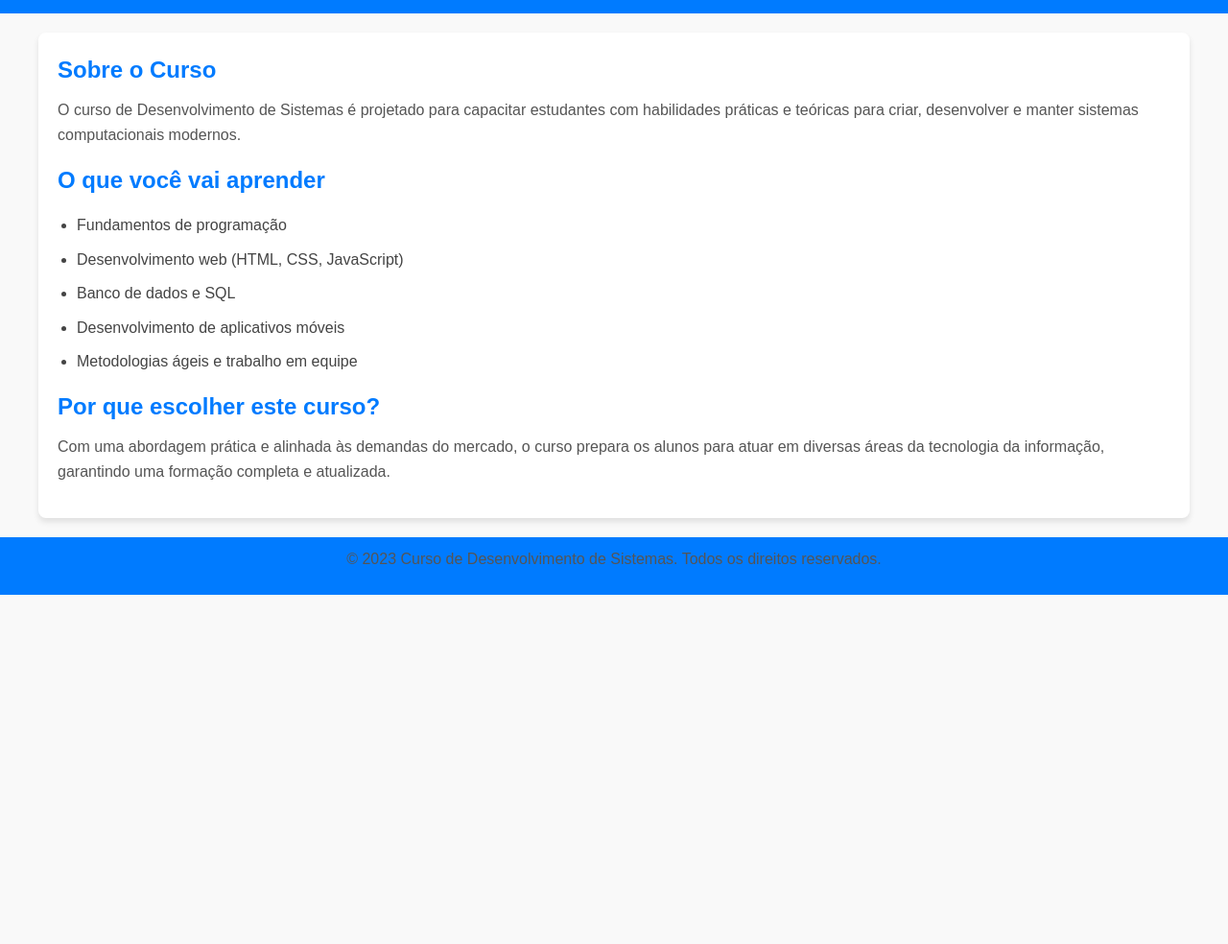
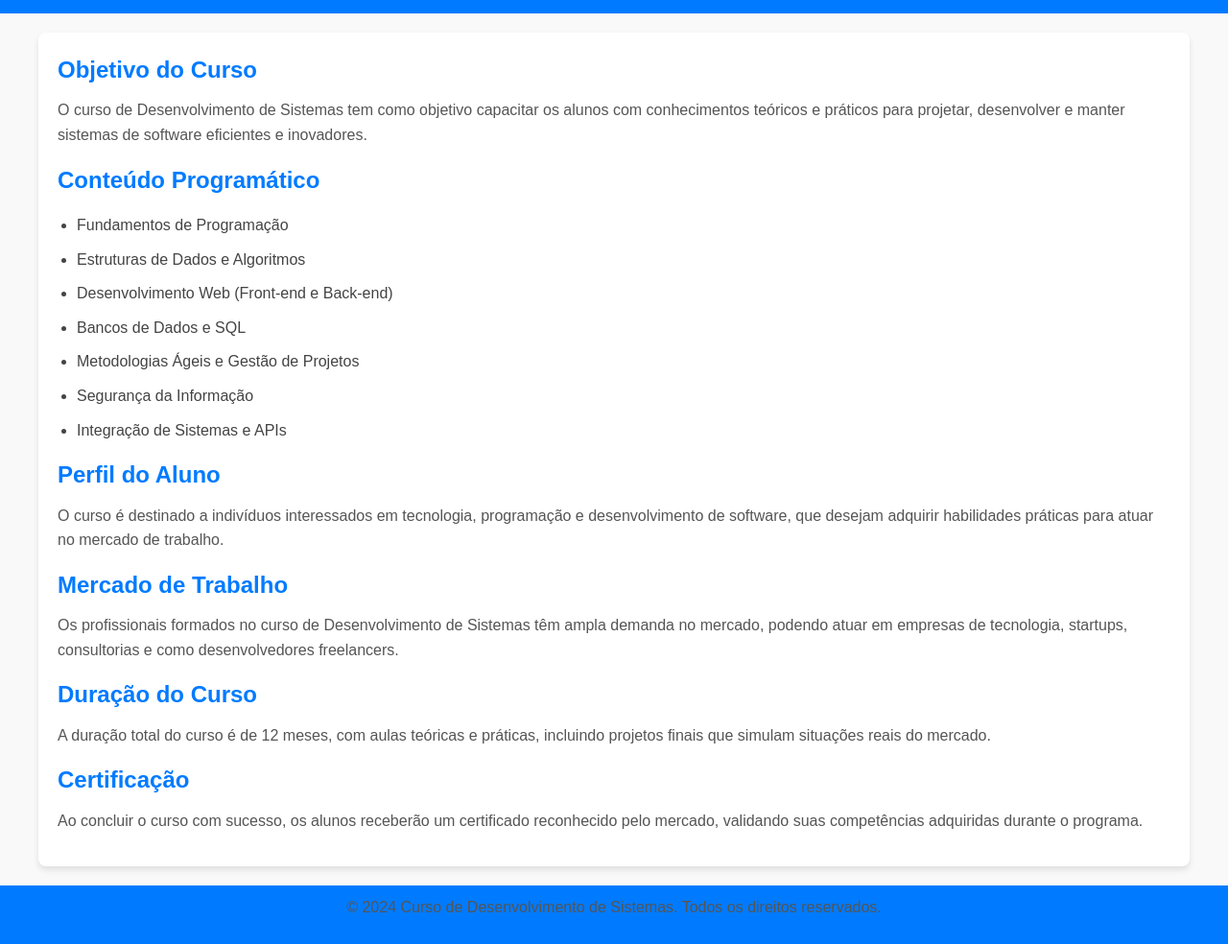
Before and after one commit to Jubilau-with-parkison/Aula-git-de-quarta, a plain HTML site: page Sobre.html in a window 1280 px wide. Shown: the part 90-1074 px from the top of the page at 96% size. Before the commit the page ends 800 px from the top, so only its background shows below. Drawn offline with Linux system fonts and the light colour scheme.

Commit message:
jeito profissional de IA

```diff
--- a/Sobre.html
+++ b/Sobre.html
@@ -70,31 +70,51 @@
     </style>
 </head>
 <body>
+    <!-- Crie o conteúdo principal -->
     <header>
-        <h1>Curso de Desenvolvimento de Sistemas</h1>
+        <h1>Sobre o Curso de Desenvolvimento de Sistemas</h1>
     </header>
     <main>
         <section>
-            <h2>Sobre o Curso</h2>
-            <p>O curso de Desenvolvimento de Sistemas é projetado para capacitar estudantes com habilidades práticas e teóricas para criar, desenvolver e manter sistemas computacionais modernos.</p>
+            <h2>Objetivo do Curso</h2>
+            <p>O curso de Desenvolvimento de Sistemas tem como objetivo capacitar os alunos com conhecimentos teóricos e práticos para projetar, desenvolver e manter sistemas de software eficientes e inovadores.</p>
         </section>
+
         <section>
-            <h2>O que você vai aprender</h2>
+            <h2>Conteúdo Programático</h2>
             <ul>
-                <li>Fundamentos de programação</li>
-                <li>Desenvolvimento web (HTML, CSS, JavaScript)</li>
-                <li>Banco de dados e SQL</li>
-                <li>Desenvolvimento de aplicativos móveis</li>
-                <li>Metodologias ágeis e trabalho em equipe</li>
+                <li>Fundamentos de Programação</li>
+                <li>Estruturas de Dados e Algoritmos</li>
+                <li>Desenvolvimento Web (Front-end e Back-end)</li>
+                <li>Bancos de Dados e SQL</li>
+                <li>Metodologias Ágeis e Gestão de Projetos</li>
+                <li>Segurança da Informação</li>
+                <li>Integração de Sistemas e APIs</li>
             </ul>
         </section>
+
         <section>
-            <h2>Por que escolher este curso?</h2>
-            <p>Com uma abordagem prática e alinhada às demandas do mercado, o curso prepara os alunos para atuar em diversas áreas da tecnologia da informação, garantindo uma formação completa e atualizada.</p>
+            <h2>Perfil do Aluno</h2>
+            <p>O curso é destinado a indivíduos interessados em tecnologia, programação e desenvolvimento de software, que desejam adquirir habilidades práticas para atuar no mercado de trabalho.</p>
+        </section>
+
+        <section>
+            <h2>Mercado de Trabalho</h2>
+            <p>Os profissionais formados no curso de Desenvolvimento de Sistemas têm ampla demanda no mercado, podendo atuar em empresas de tecnologia, startups, consultorias e como desenvolvedores freelancers.</p>
+        </section>
+
+        <section>
+            <h2>Duração do Curso</h2>
+            <p>A duração total do curso é de 12 meses, com aulas teóricas e práticas, incluindo projetos finais que simulam situações reais do mercado.</p>
+        </section>
+
+        <section>
+            <h2>Certificação</h2>
+            <p>Ao concluir o curso com sucesso, os alunos receberão um certificado reconhecido pelo mercado, validando suas competências adquiridas durante o programa.</p>
         </section>
     </main>
     <footer>
-        <p>&copy; 2023 Curso de Desenvolvimento de Sistemas. Todos os direitos reservados.</p>
+        <p>&copy; 2024 Curso de Desenvolvimento de Sistemas. Todos os direitos reservados.</p>
     </footer>
 </body>
 </html>
```
